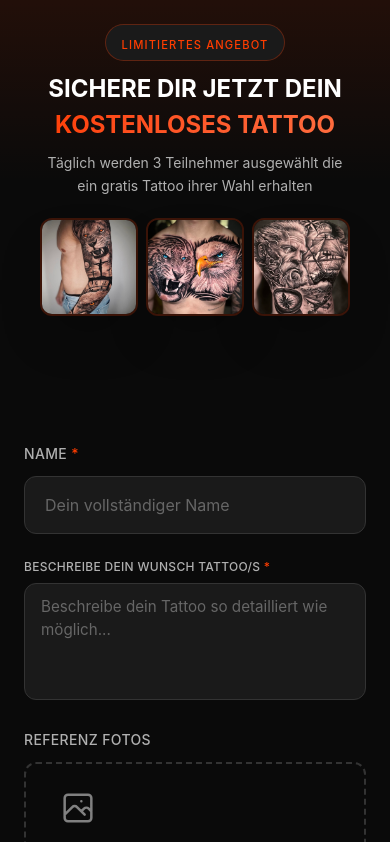
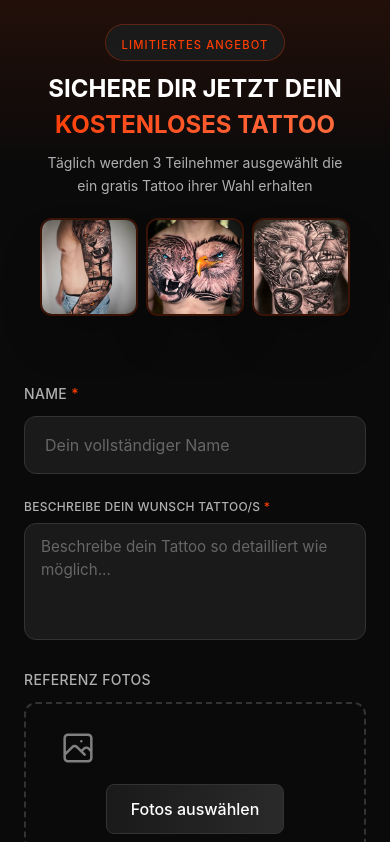
Before and after one commit to reachvivek/tattoo-studio-management-platform, an Angular app in the folder frontend/: page / in a window 390 px wide. Shown: the top 842 px of the page. Built offline with nearby package versions, Linux system fonts and the light colour scheme.

Commit message:
Optimize spacing between gallery and form on mobile
- Gallery bottom padding: 2rem → 0.75rem
- Form section top padding: 2.5rem → 1.25rem
- Form container top padding: 2.5rem → 1.25rem
- Total gap now: ~3.25rem (52px) - balanced spacing
- Perfect visual separation without excessive whitespace

```diff
--- a/frontend/src/app/features/lead-form/components/form-step-one/form-step-one.scss
+++ b/frontend/src/app/features/lead-form/components/form-step-one/form-step-one.scss
@@ -1,7 +1,7 @@
 // Mobile responsive styles for form
 .form-container {
   @media (max-width: 640px) {
-    padding-top: 2.5rem;
+    padding-top: 1.25rem;
 
     .space-y-8 > * + * {
       margin-top: 1.5rem !important;
--- a/frontend/src/app/features/lead-form/components/hero-section/hero-section.scss
+++ b/frontend/src/app/features/lead-form/components/hero-section/hero-section.scss
@@ -49,7 +49,7 @@
   @media (max-width: 640px) {
     padding-left: 1rem !important;
     padding-right: 1rem !important;
-    padding-bottom: 2rem !important;
+    padding-bottom: 0.75rem !important;
   }
 }
 
--- a/frontend/src/app/features/lead-form/pages/lead-form-page/lead-form-page.scss
+++ b/frontend/src/app/features/lead-form/pages/lead-form-page/lead-form-page.scss
@@ -1,7 +1,7 @@
 // Mobile responsive styles for form page
 .form-section-wrapper {
   @media (max-width: 640px) {
-    padding-top: 2.5rem !important;
+    padding-top: 1.25rem !important;
     padding-bottom: 3rem !important;
   }
 }
```
